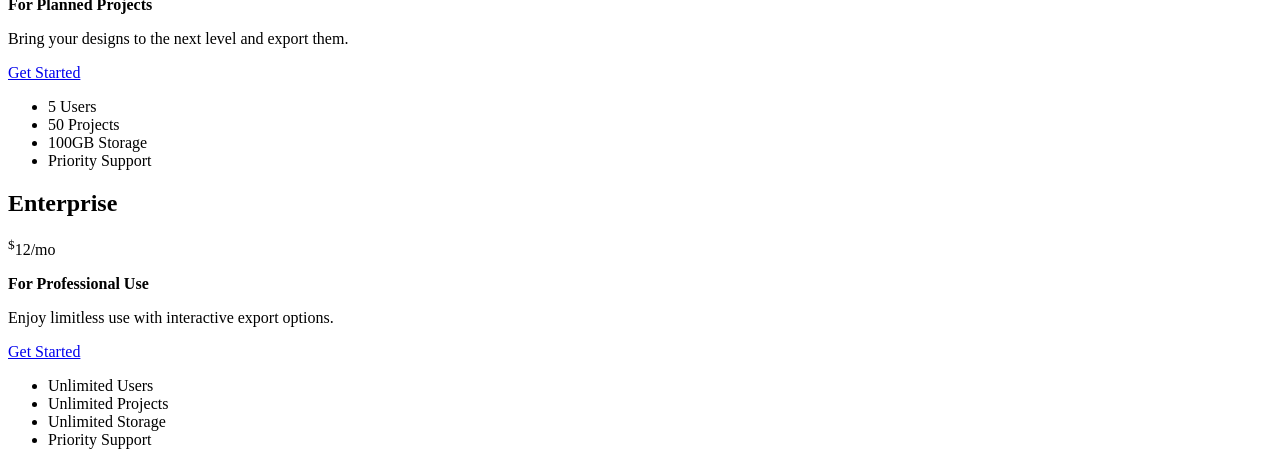
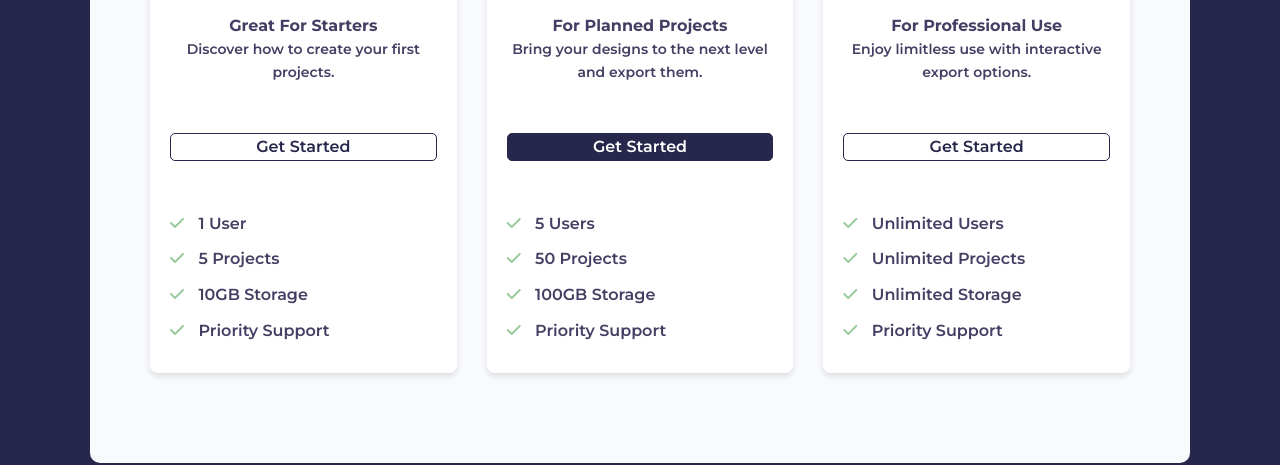
Before and after one commit to waltercoimbra/html_css_, a plain HTML site: page 06-flexbox/06-pricing-grid-project/index.html in a window 1280 px wide. Shown: the part 388-853 px from the top of the page. Drawn offline with Linux system fonts and the light colour scheme.

Commit message:
commiting css

```diff
--- a/06-flexbox/06-pricing-grid-project/index.html
+++ b/06-flexbox/06-pricing-grid-project/index.html
@@ -30,10 +30,10 @@
           <p class="main-text">Discover how to create your first projects.</p>
           <a href="#" class="btn">Get Started</a>
           <ul>
-            <li>1 User</li>
-            <li>5 Projects</li>
-            <li>10GB Storage</li>
-            <li>Priority Support</li>
+            <li><i class="fas fa-check"></i> 1 User</li>
+            <li><i class="fas fa-check"></i> 5 Projects</li>
+            <li><i class="fas fa-check"></i> 10GB Storage</li>
+            <li><i class="fas fa-check"></i> Priority Support</li>
           </ul>
         </div>
         <div class="card card-pro">
@@ -47,10 +47,10 @@
           </p>
           <a href="#" class="btn btn-primary">Get Started</a>
           <ul>
-            <li>5 Users</li>
-            <li>50 Projects</li>
-            <li>100GB Storage</li>
-            <li>Priority Support</li>
+            <li><i class="fas fa-check"></i> 5 Users</li>
+            <li><i class="fas fa-check"></i> 50 Projects</li>
+            <li><i class="fas fa-check"></i> 100GB Storage</li>
+            <li><i class="fas fa-check"></i> Priority Support</li>
           </ul>
         </div>
         <div class="card card-enterprise">
@@ -64,10 +64,10 @@
           </p>
           <a href="#" class="btn">Get Started</a>
           <ul>
-            <li>Unlimited Users</li>
-            <li>Unlimited Projects</li>
-            <li>Unlimited Storage</li>
-            <li>Priority Support</li>
+            <li><i class="fas fa-check"></i> Unlimited Users</li>
+            <li><i class="fas fa-check"></i> Unlimited Projects</li>
+            <li><i class="fas fa-check"></i> Unlimited Storage</li>
+            <li><i class="fas fa-check"></i> Priority Support</li>
           </ul>
         </div>
       </div>
--- a/06-flexbox/06-pricing-grid-project/styles.css
+++ b/06-flexbox/06-pricing-grid-project/styles.css
@@ -0,0 +1,108 @@
+* {
+    margin: 0;
+    padding: 0;
+    box-sizing: border-box;
+}
+body {
+    font-family: "Montserrat", sans-serif;
+    font-weight: 600;
+    line-height: 1.6;
+    background-color: #27264b;
+    color: #433f63;
+}
+
+a {
+    text-decoration: none;
+    color: #007bff;
+}
+ul {
+    list-style: none;
+}
+li {
+    margin-bottom: 10px;
+}
+.container {
+    max-width: 1100px;
+    background-color: #f8fafe;
+    border-radius: 10px;
+    margin: 0 auto;
+    margin-top: 150px;
+    padding: 70px 60px;
+}
+.pricing {
+    display: flex;
+    justify-content: space-around;
+    gap: 30px;
+    flex-wrap: wrap;
+}
+.card {
+    flex: 1;
+    background-color: #fff;
+    border-radius: 8px;
+    text-align: center;
+    padding: 20px;
+    box-shadow: 0 4px 6px rgb(0, 0, 0, 0.1);
+    margin-bottom: 20px;
+}
+.card h2 {
+    font-size: 18px;
+    text-transform: uppercase;
+    margin-bottom: 10px;
+    padding: 15px;
+    color: #333;
+    background-color: #f8fafe;
+}
+.card-pro h2 {
+    background: linear-gradient(90deg, rgba(194, 227, 255, 1) 13%, rgba(180, 118, 254, 1) 100%);
+    color: #fff;
+}
+.card-enterprise h2 {
+    color: #fff;
+    background: linear-gradient(90deg, rgba(255, 177, 194, 1) 13%, rgba(255, 203, 114, 1) 100%);
+}
+.card .price {
+    font-size: 45px;
+    font-weight: 700;
+    margin-bottom: 20px;
+}
+.card .price sup {
+    font-size: 18px;
+    position: relative;
+    left: -5px;
+}
+.card .price span {
+    font-size: 18px;
+    margin-left: 5px;
+}
+.card .main-text {
+    font-size: 14px;
+    margin-bottom: 50px;
+}
+.btn {
+    display: block;
+    background-color: #fff;
+    color: #27264b;
+    border: 1px solid #27264b;
+    border-radius: 5px;
+    width: 100%;
+    cursor: pointer;
+    font-size: 16px;
+}
+.btn-primary,
+.btn:hover {
+    background-color: #27264b;
+    color: #fff;
+}
+
+.btn-primary:hover {
+    background-color: #fff;
+    color: #27264b;
+}
+.card ul {
+    text-align: left;
+    margin-top: 50px;
+}
+.card ul li i {
+    color: #98ca9e;
+    margin-right: 10px;
+}
```
Also changed, not shown: 06-flexbox/05-flexbox-layout-challenge/styles.css (+24 -0 lines).
